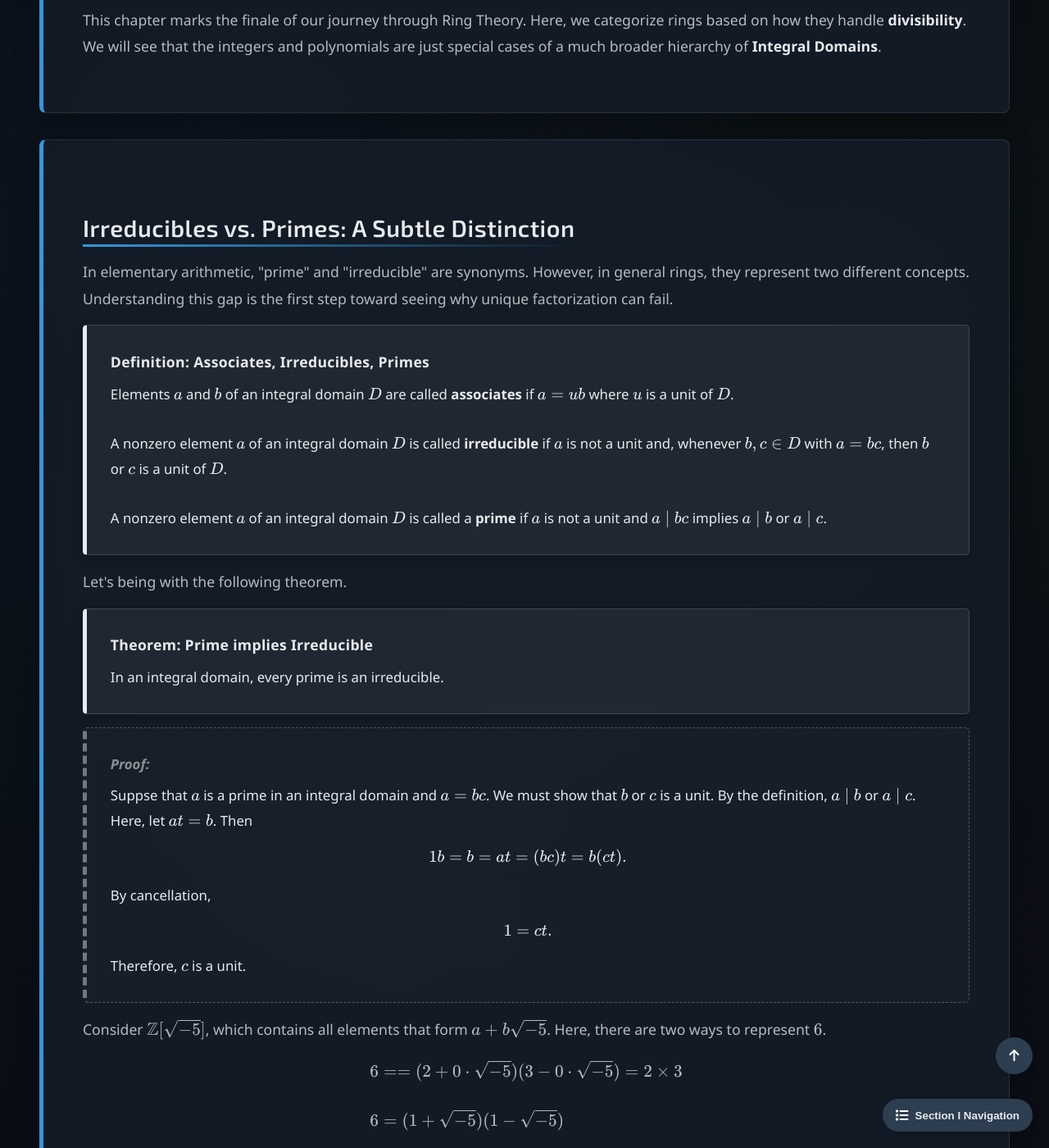
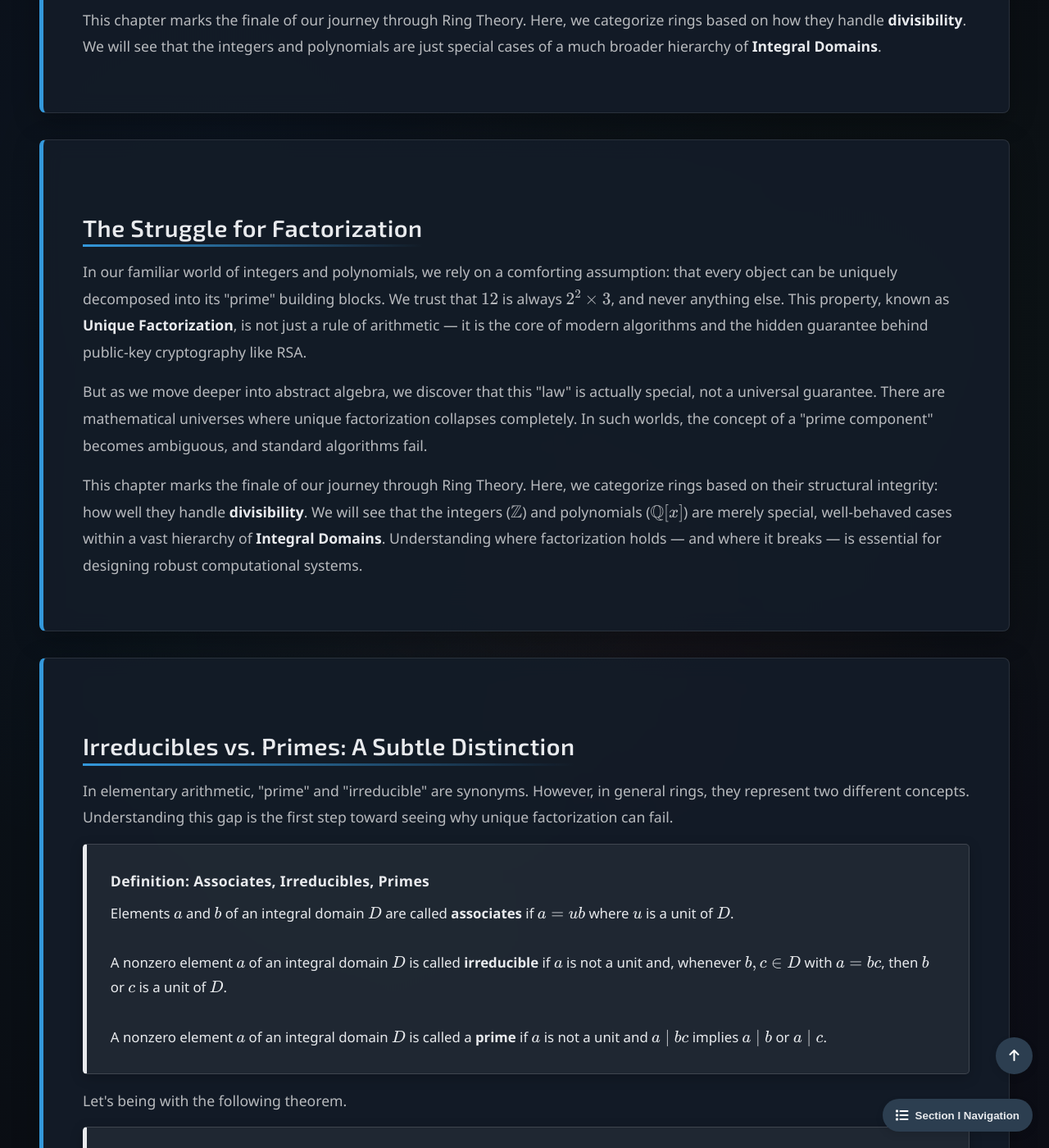
Before and after one commit to Yusukey01/yusukey01.github.io, a Jekyll site: the page built from Mathematics/Linear_algebra/integral_domains.html, in a window 1280 px wide and 1400 px high, scrolled down 813 px. Shown: the whole window at 82% size. Built offline with Jekyll 4.4.1, drawn with Linux system fonts in a browser that asks for light colours; some of the changed text lies outside the part shown.

Commit message:
add explanations in I-22

```diff
--- a/Mathematics/Linear_algebra/integral_domains.html
+++ b/Mathematics/Linear_algebra/integral_domains.html
@@ -89,6 +89,28 @@ noindex: true
                 </p>
             </section>
 
+            <section id="intro" class="section-content">
+                <h2>The Struggle for Factorization</h2>
+                <p>
+                    In our familiar world of integers and polynomials, we rely on a comforting assumption:
+                    that every object can be uniquely decomposed into its "prime" building blocks. We trust that \(12\)
+                    is always \(2^2 \times 3\), and never anything else. This property, known as <strong>Unique Factorization</strong>,
+                    is not just a rule of arithmetic — it is the core of modern algorithms and the hidden guarantee behind public-key
+                    cryptography like RSA.
+                </p>
+                <p>
+                    But as we move deeper into abstract algebra, we discover that this "law" is actually special, not a universal guarantee.
+                    There are mathematical universes where unique factorization collapses completely. In such worlds, the concept of a "prime
+                    component" becomes ambiguous, and standard algorithms fail.
+                </p>
+                <p>
+                    This chapter marks the finale of our journey through Ring Theory. Here, we categorize rings based on their structural integrity:
+                    how well they handle <strong>divisibility</strong>. We will see that the integers (\(\mathbb{Z}\)) and polynomials (\(\mathbb{Q}[x]\))
+                    are merely special, well-behaved cases within a vast hierarchy of <strong>Integral Domains</strong>. Understanding where factorization
+                    holds — and where it breaks — is essential for designing robust computational systems.
+                </p>
+            </section>
+
             <section id="irreducibles" class="section-content">
                 <h2>Irreducibles vs. Primes: A Subtle Distinction</h2>
                 <p>
@@ -119,7 +141,7 @@ noindex: true
 
                 <div class="proof">
                     <span class="proof-title">Proof:</span>
-                    Suppse that \(a\) is a prime in an integral domain and \(a = bc\). We must show that \(b\) or \(c\) is
+                    Suppose that \(a\) is a prime in an integral domain and \(a = bc\). We must show that \(b\) or \(c\) is
                     a unit. By the definition, \(a \mid b\) or \(a \mid c\).
                     <br>
                     Here, let \(at = b\). Then
```
Also changed, not shown: other parts of Mathematics/Linear_algebra/integral_domains.html (+2 -2 lines).
